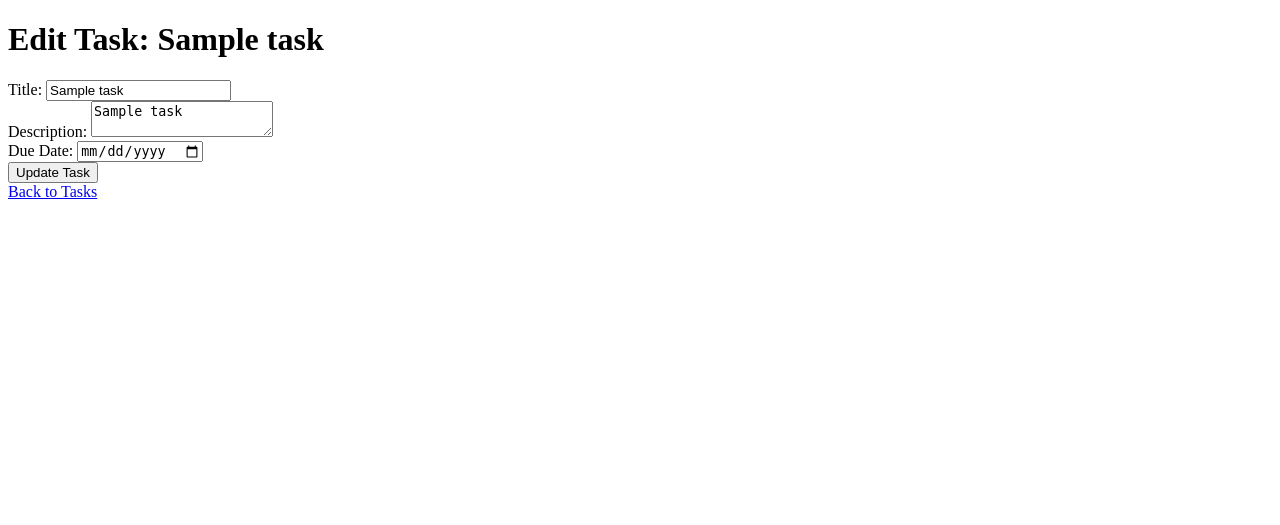
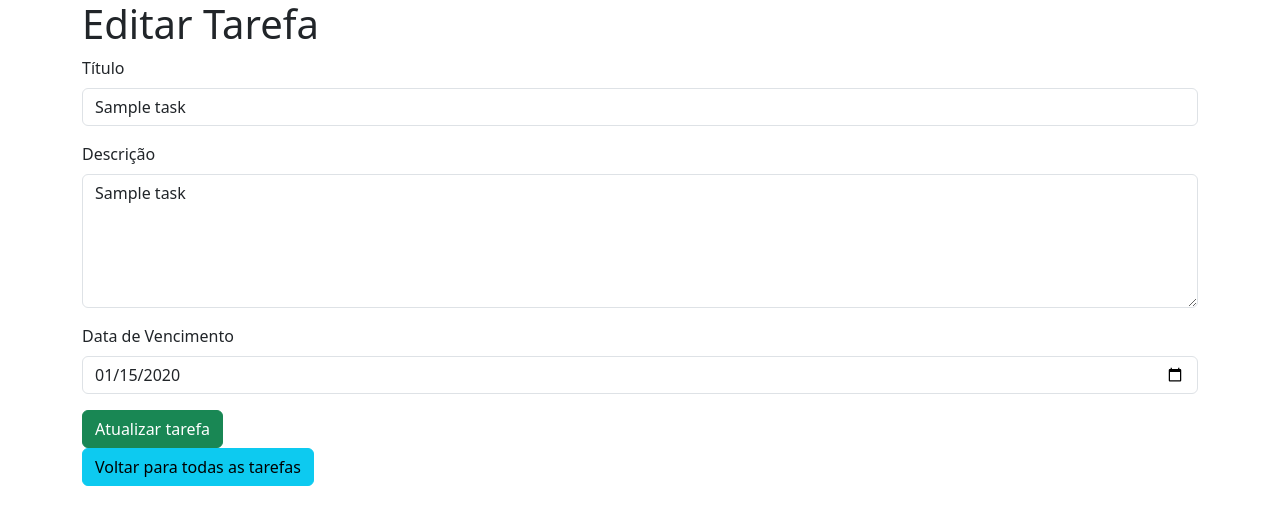
Before and after one commit to VitorAMelo/TrabalhoFinal-SistemasDistribuidos, a Flask app: page /1/edit in a window 1280 px wide. Shown: the top 525 px of the page. Run offline with Flask 2, Linux system fonts and the light colour scheme; a database or web service that is not in the repository returns one stand-in record (values such as "Sample title"); some libraries are stand-ins or nearby versions.

Commit message:
modified:   templates/edit.html 	modified:   templates/index.html

```diff
--- a/templates/edit.html
+++ b/templates/edit.html
@@ -1,22 +1,28 @@
 <!DOCTYPE html>
 <html>
 <head>
-    <title>Edit Task: {{ task[1] }}</title>
+    <title>Editar Tarefa</title>
+    <link rel="stylesheet" href="https://cdn.jsdelivr.net/npm/bootstrap@5.3.0/css/bootstrap.min.css">
 </head>
 <body>
-    <h1>Edit Task: {{ task[1] }}</h1>
-    <form method="POST" action="{{ url_for('edit', id=task[0]) }}">
-        <label for="title">Title:</label>
-        <input type="text" id="title" name="title" value="{{ task[1] }}" required>
-        <br>
-        <label for="description">Description:</label>
-        <textarea id="description" name="description">{{ task[2] }}</textarea>
-        <br>
-        <label for="due_date">Due Date:</label>
-        <input type="date" id="due_date" name="due_date" value="{{ task[3] }}">
-        <br>
-        <input type="submit" value="Update Task">
-    </form>
-    <a href="{{ url_for('index') }}">Back to Tasks</a>
+    <div class="container">
+        <h1>Editar Tarefa</h1>
+        <form action="{{ url_for('edit', id=task[0]) }}" method="post">
+            <div class="mb-3">
+                <label for="title" class="form-label">Título</label>
+                <input type="text" class="form-control" id="title" name="title" value="{{ task[1] }}" required>
+            </div>
+            <div class="mb-3">
+                <label for="description" class="form-label">Descrição</label>
+                <textarea class="form-control" id="description" name="description" rows="5" required>{{ task[2] }}</textarea>
+            </div>
+            <div class="mb-3">
+                <label for="due_date" class="form-label">Data de Vencimento</label>
+                <input type="date" class="form-control" id="due_date" name="due_date" value="{{ task[3].strftime('%Y-%m-%d') }}" required>
+            </div>
+            <button type="submit" class="btn btn-success">Atualizar tarefa</button>
+        </form>
+        <a href="{{ url_for('index') }}" class="btn btn-info">Voltar para todas as tarefas</a>
+    </div>
 </body>
 </html>
```
Also changed, not shown: templates/index.html (+48 -11 lines).
